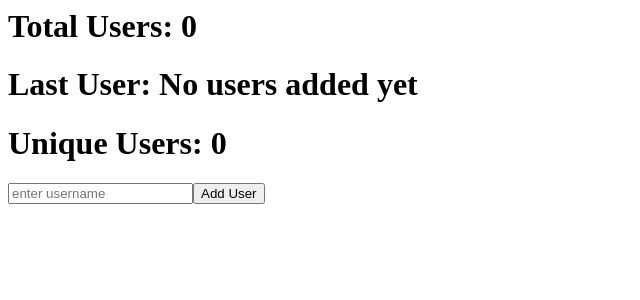
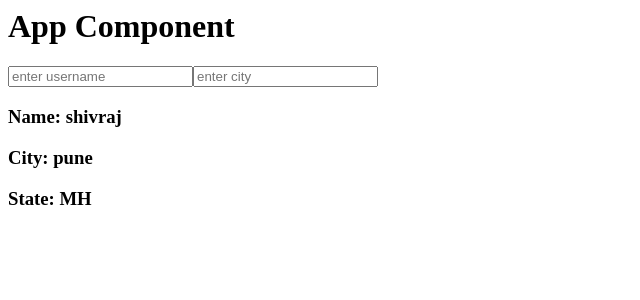
Before and after one commit to shivrajpro/react-step-by-step, a React (Vite) app: page / in a window 1280 px wide. Shown: the top 300 px of the page, without its empty margins (0-640 px from the left). Built offline with nearby package versions, Linux system fonts and the light colour scheme.

Commit message:
updating objects in react and lifting state up

```diff
--- a/src/App.jsx
+++ b/src/App.jsx
@@ -1,34 +1,43 @@
 import { useState } from "react";
 
 function App() {
-  const [users, setUsers] = useState([]);
-  const [user, setUser] = useState("");
+  const [user, setUser] = useState({
+    name: "shivraj",
+    address: { city: "pune", state: "MH" },
+  });
 
-  const handleAddUser = () => {
-    setUsers([...users, user]);
-    setUser("");
+  const handleNameChange = (newName) => {
+    setUser((prevUser) => ({
+      ...prevUser,
+      name: newName,
+    }));
   };
 
-  const totalUsers = users.length;
-  const lastUser = users[totalUsers - 1] || "No users added yet";
-  const uniqueUsers = [...new Set(users)];
-  // above three variables are derived state
-
+  const handleCityChange = (newCity) => {
+    setUser((prevUser) => ({
+      ...prevUser,
+      address: { ...prevUser.address, city: newCity },
+    }));
+  };
   return (
     <>
-      <h1>Total Users: {totalUsers}</h1>
-      <h1>Last User: {lastUser}</h1>
-      <h1>Unique Users: {uniqueUsers.length}</h1>
+      <h1>App Component</h1>
       <input
         type="text"
-        onChange={(evt) => setUser(evt.target.value)}
         placeholder="enter username"
-        value={user}
+        onChange={(evt) => handleNameChange(evt.target.value)}
       />
-      <button onClick={handleAddUser}>Add User</button>
-      {users.map((user, index) => (
-        <h4 key={index}>{user}</h4>
-      ))}
+      <input
+        type="text"
+        placeholder="enter city"
+        onChange={(evt) => handleCityChange(evt.target.value)}
+      />
+      <h3>Name: {user.name} </h3>
+      <h3>City: {user.address.city} </h3>
+      <h3>State: {user.address.state} </h3>
+      {/* <AddUser setUser={setUser} />
+      <hr />
+      <DisplayUser user={user} /> */}
     </>
   );
 }
```
Also changed, not shown: src/AddUser.jsx (added, +15 -0 lines), src/DisplayUser.jsx (added, +7 -0 lines).
